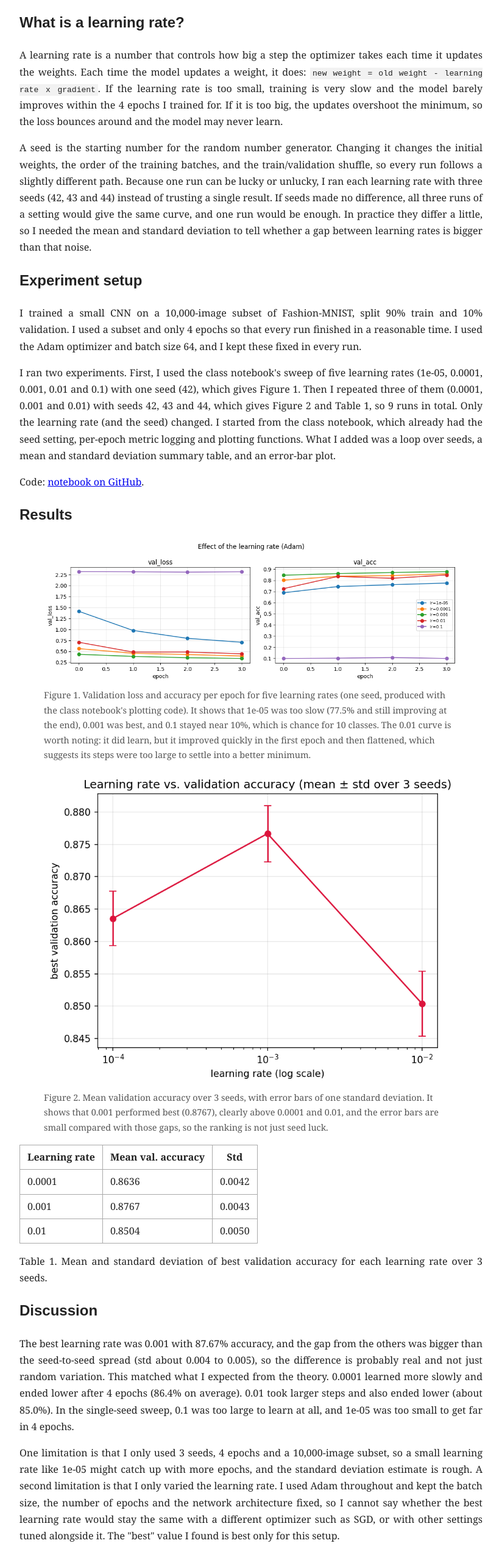
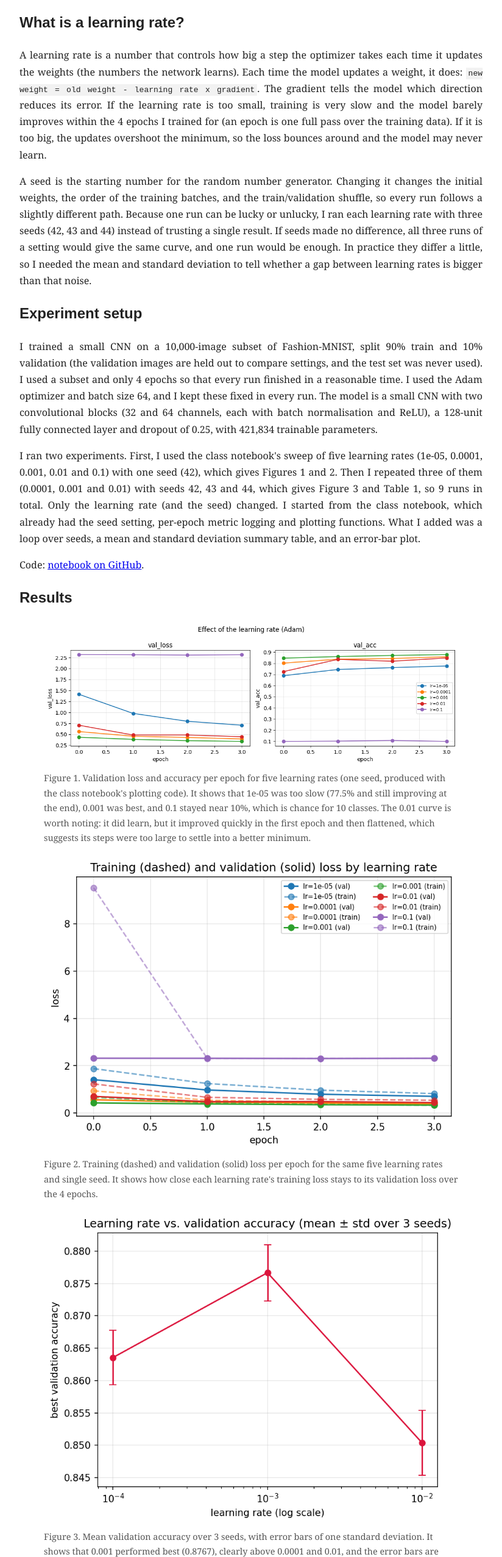
Before and after one commit to Arcel27/Bacuetes_Portfolio, a plain HTML site: page learning-rate-post.html in a window 1280 px wide. Shown: the part 247-2800 px from the top of the page at 61% size, without its empty margins (228-1052 px from the left). Drawn offline with Linux system fonts and the light colour scheme.

Commit message:
Revise learning rate post for clarity and detail
Updated explanations of learning rate and experiment setup, added details about the CNN architecture, and revised results and discussion sections for clarity.

```diff
--- a/learning-rate-post.html
+++ b/learning-rate-post.html
@@ -21,12 +21,12 @@
 <p>When I trained the same small network twice with different random seeds, the results were not identical. That made me wonder: how much of the difference between two training runs is just random noise, and is it large enough to hide the effect of changing the learning rate?</p>
 
 <h2>What is a learning rate?</h2>
-<p>A learning rate is a number that controls how big a step the optimizer takes each time it updates the weights. Each time the model updates a weight, it does: <code>new weight = old weight - learning rate x gradient</code>. If the learning rate is too small, training is very slow and the model barely improves within the 4 epochs I trained for. If it is too big, the updates overshoot the minimum, so the loss bounces around and the model may never learn.</p>
+<p>A learning rate is a number that controls how big a step the optimizer takes each time it updates the weights (the numbers the network learns). Each time the model updates a weight, it does: <code>new weight = old weight - learning rate x gradient</code>. The gradient tells the model which direction reduces its error. If the learning rate is too small, training is very slow and the model barely improves within the 4 epochs I trained for (an epoch is one full pass over the training data). If it is too big, the updates overshoot the minimum, so the loss bounces around and the model may never learn.</p>
 <p>A seed is the starting number for the random number generator. Changing it changes the initial weights, the order of the training batches, and the train/validation shuffle, so every run follows a slightly different path. Because one run can be lucky or unlucky, I ran each learning rate with three seeds (42, 43 and 44) instead of trusting a single result. If seeds made no difference, all three runs of a setting would give the same curve, and one run would be enough. In practice they differ a little, so I needed the mean and standard deviation to tell whether a gap between learning rates is bigger than that noise.</p>
 
 <h2>Experiment setup</h2>
-<p>I trained a small CNN on a 10,000-image subset of Fashion-MNIST, split 90% train and 10% validation. I used a subset and only 4 epochs so that every run finished in a reasonable time. I used the Adam optimizer and batch size 64, and I kept these fixed in every run.</p>
-<p>I ran two experiments. First, I used the class notebook's sweep of five learning rates (1e-05, 0.0001, 0.001, 0.01 and 0.1) with one seed (42), which gives Figure 1. Then I repeated three of them (0.0001, 0.001 and 0.01) with seeds 42, 43 and 44, which gives Figure 2 and Table 1, so 9 runs in total. Only the learning rate (and the seed) changed. I started from the class notebook, which already had the seed setting, per-epoch metric logging and plotting functions. What I added was a loop over seeds, a mean and standard deviation summary table, and an error-bar plot.</p>
+<p>I trained a small CNN on a 10,000-image subset of Fashion-MNIST, split 90% train and 10% validation (the validation images are held out to compare settings, and the test set was never used). I used a subset and only 4 epochs so that every run finished in a reasonable time. I used the Adam optimizer and batch size 64, and I kept these fixed in every run. The model is a small CNN with two convolutional blocks (32 and 64 channels, each with batch normalisation and ReLU), a 128-unit fully connected layer and dropout of 0.25, with 421,834 trainable parameters.</p>
+<p>I ran two experiments. First, I used the class notebook's sweep of five learning rates (1e-05, 0.0001, 0.001, 0.01 and 0.1) with one seed (42), which gives Figures 1 and 2. Then I repeated three of them (0.0001, 0.001 and 0.01) with seeds 42, 43 and 44, which gives Figure 3 and Table 1, so 9 runs in total. Only the learning rate (and the seed) changed. I started from the class notebook, which already had the seed setting, per-epoch metric logging and plotting functions. What I added was a loop over seeds, a mean and standard deviation summary table, and an error-bar plot.</p>
 <p>Code: <a href="https://github.com/Arcel27/Bacuetes_Portfolio/blob/main/Hyperparameters_(1).ipynb">notebook on GitHub</a>.</p>
 
 <h2>Results</h2>
@@ -35,36 +35,12 @@
   <figcaption>Figure 1. Validation loss and accuracy per epoch for five learning rates (one seed, produced with the class notebook's plotting code). It shows that 1e-05 was too slow (77.5% and still improving at the end), 0.001 was best, and 0.1 stayed near 10%, which is chance for 10 classes. The 0.01 curve is worth noting: it did learn, but it improved quickly in the first epoch and then flattened, which suggests its steps were too large to settle into a better minimum.</figcaption>
 </figure>
 <figure>
+  <img src="lr_train_val.png" alt="Training and validation loss per epoch for five learning rates">
+  <figcaption>Figure 2. Training (dashed) and validation (solid) loss per epoch for the same five learning rates and single seed. It shows how close each learning rate's training loss stays to its validation loss over the 4 epochs.</figcaption>
+</figure>
+<figure>
   <img src="lr_seeds.png" alt="Validation accuracy versus learning rate, mean and std over 3 seeds">
-  <figcaption>Figure 2. Mean validation accuracy over 3 seeds, with error bars of one standard deviation. It shows that 0.001 performed best (0.8767), clearly above 0.0001 and 0.01, and the error bars are small compared with those gaps, so the ranking is not just seed luck.</figcaption>
+  <figcaption>Figure 3. Mean validation accuracy over 3 seeds, with error bars of one standard deviation. It shows that 0.001 performed best (0.8767), clearly above 0.0001 and 0.01, and the error bars are small compared with those gaps, so the ranking is not just seed luck.</figcaption>
 </figure>
 <table>
-  <tr><th>Learning rate</th><th>Mean val. accuracy</th><th>Std</th></tr>
-  <tr><td>0.0001</td><td>0.8636</td><td>0.0042</td></tr>
-  <tr><td>0.001</td><td>0.8767</td><td>0.0043</td></tr>
-  <tr><td>0.01</td><td>0.8504</td><td>0.0050</td></tr>
-</table>
-<p>Table 1. Mean and standard deviation of best validation accuracy for each learning rate over 3 seeds.</p>
-
-<h2>Discussion</h2>
-<p>The best learning rate was 0.001 with 87.67% accuracy, and the gap from the others was bigger than the seed-to-seed spread (std about 0.004 to 0.005), so the difference is probably real and not just random variation. This matched what I expected from the theory. 0.0001 learned more slowly and ended lower after 4 epochs (86.4% on average). 0.01 took larger steps and also ended lower (about 85.0%). In the single-seed sweep, 0.1 was too large to learn at all, and 1e-05 was too small to get far in 4 epochs.</p>
-<p>One limitation is that I only used 3 seeds, 4 epochs and a 10,000-image subset, so a small learning rate like 1e-05 might catch up with more epochs, and the standard deviation estimate is rough. A second limitation is that I only varied the learning rate. I used Adam throughout and kept the batch size, the number of epochs and the network architecture fixed, so I cannot say whether the best learning rate would stay the same with a different optimizer such as SGD, or with other settings tuned alongside it. The "best" value I found is best only for this setup.</p>
-
-<h2>Takeaways and references</h2>
-<ol>
-  <li>Learning rate had a bigger effect on accuracy than the seed did, because the gaps between rates were larger than the seed-to-seed spread of about 0.004 to 0.005.</li>
-  <li>Too small is slow, and too large either ends lower (0.01) or fails completely (0.1), because small steps barely move the weights in 4 epochs while large steps overshoot.</li>
-  <li>Run several seeds and report mean ± std before claiming one setting is better, because a single run could just be a lucky draw.</li>
-</ol>
-<ul>
-  <li><a href="https://github.com/Arcel27/Bacuetes_Portfolio/blob/main/Hyperparameters_(1).ipynb">My notebook</a> (adapted from the class notebook)</li>
-  <li>Class notebook: hyperparameters_lightning.ipynb (instructor)</li>
-  <li><a href="https://lightning.ai/docs/pytorch/stable/">PyTorch Lightning documentation</a></li>
-  <li>Kingma, D. and Ba, J. (2014). <a href="https://arxiv.org/abs/1412.6980">Adam: A Method for Stochastic Optimization</a></li>
-  <li>Xiao, H., Rasul, K. and Vollgraf, R. (2017). <a href="https://arxiv.org/abs/1708.07747">Fashion-MNIST: a Novel Image Dataset for Benchmarking Machine Learning Algorithms</a></li>
-</ul>
-
-<p><em>AI use: I used Claude to help debug code and to check grammar.</em></p>
-
-</body>
-</html>
+  <tr><th>Learning rate</th><th>Mean val.
```
